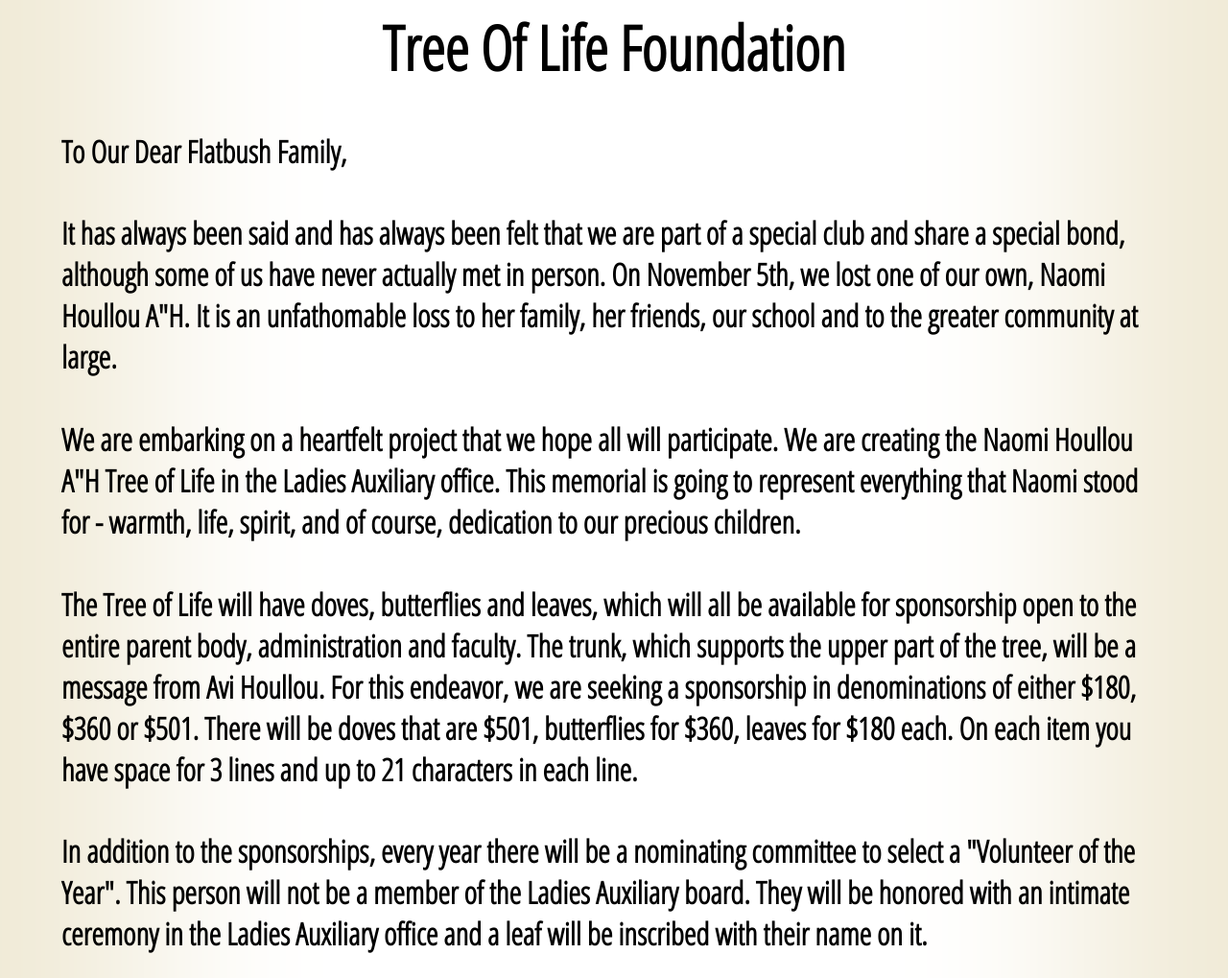
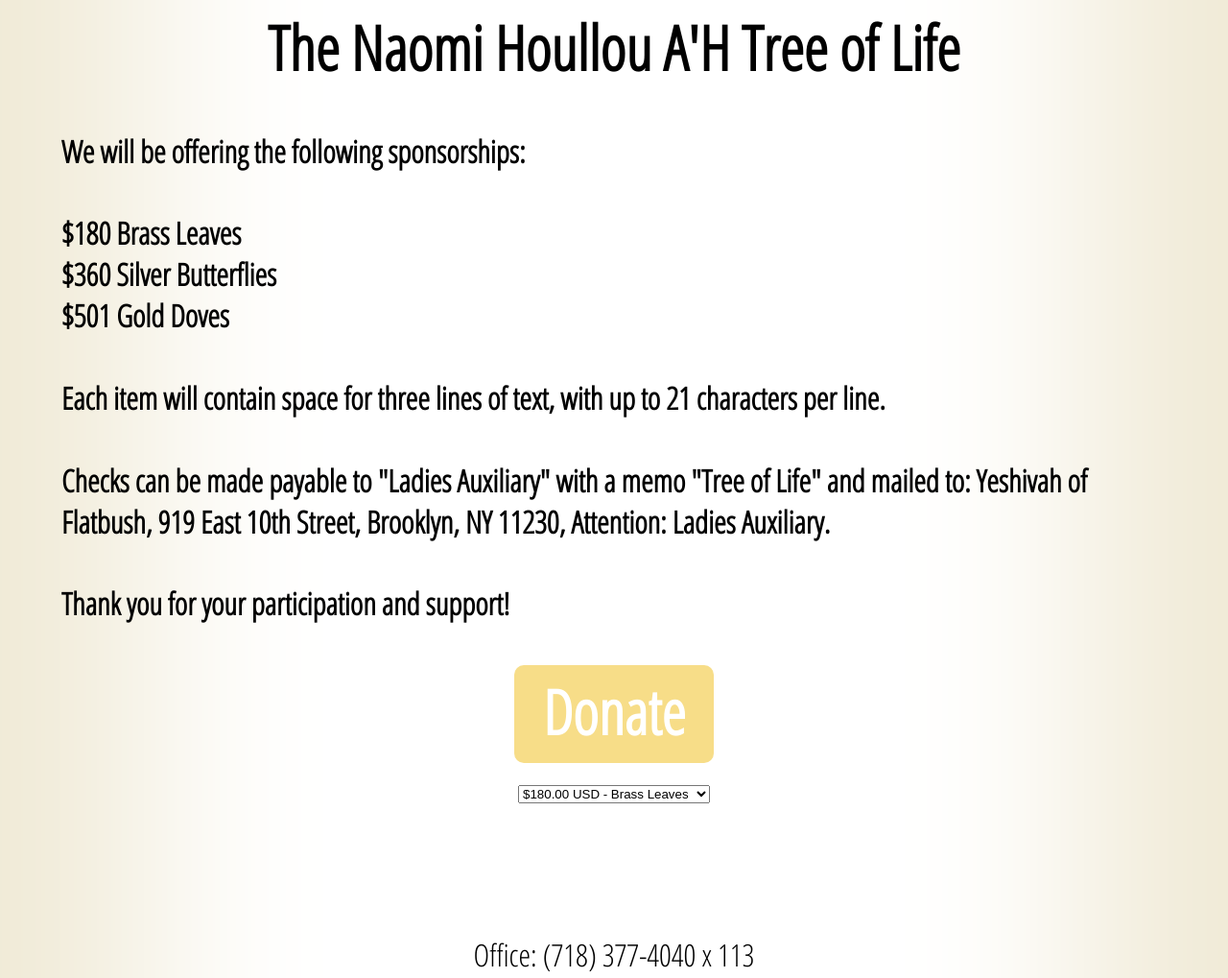
Before and after one commit to TreeOfLife1/TreeOfLife1.github.io, a plain HTML site: page index.html in a window 1280 px wide. Shown: the part 560-1579 px from the top of the page at 96% size. Drawn offline with Linux system fonts and the light colour scheme.

Commit message:
Updated Text

```diff
--- a/index.html
+++ b/index.html
@@ -12,23 +12,14 @@
         <div class="Content">
             <img src="NewTreeImage.png" alt="">
             <div class="TextContainer">
-                <h1>Tree Of Life Foundation</h1>
-                <h4>To Our Dear Flatbush Family,</h4>
-                <h4>It has always been said and has always been felt that we are part of a special club and share a special bond,
-                    although some of us have never actually met in person. On November 5th, we lost one of our own, Naomi Houllou A"H.
-                    It is an unfathomable loss to her family, her friends, our school and to the greater community at large.</h4>
-                <h4>We are embarking on a heartfelt project that we hope all will participate. We are creating the Naomi Houllou A"H
-                    Tree of Life in the Ladies Auxiliary office. This memorial is going to represent everything that Naomi stood for -
-                    warmth, life, spirit, and of course, dedication to our precious children.</h4>
-                <h4>The Tree of Life will have doves, butterflies and leaves, which will all be available for sponsorship open to the
-                    entire parent body, administration and faculty. The trunk, which supports the upper part of the tree, will be a
-                    message from Avi Houllou. For this endeavor, we are seeking a sponsorship in denominations of either $180, $360 or
-                    $501. There will be doves that are $501, butterflies for $360, leaves for $180 each. On each item you have space
-                    for 3 lines and up to 21 characters in each line.</h4>
-                <h4>In addition to the sponsorships, every year there will be a nominating committee to select a "Volunteer of the Year".
-                    This person will not be a member of the Ladies Auxiliary board. They will be honored with an intimate ceremony in the
-                    Ladies Auxiliary office and a leaf will be inscribed with their name on it.</h4>
-                <h4>Thank you for your participation and support!</h4>
+                <h1>The Naomi Houllou A'H Tree of Life</h1>
+                <h4>We will be offering the following sponsorships:</h4>
+                <h4>$180    Brass Leaves <br>
+                    $360    Silver Butterflies <br>
+                    $501    Gold Doves</h4>
+                <h4>Each item will contain space for three lines of text, with up to 21 characters per line.</h4>
+                <h4>Checks can be made payable to "Ladies Auxiliary" with a memo "Tree of Life" and mailed to: Yeshivah of Flatbush, 919 East 10th Street, Brooklyn, NY 11230, Attention: Ladies Auxiliary.</h4>
+                <h4> Thank you for your participation and support!</h4>
             </div>
             <div class="ButtonContainer">
                 <form action="https://www.paypal.com/cgi-bin/webscr" method="post" target="_top">
@@ -49,10 +40,6 @@
                     <input type="hidden" name="currency_code" value="USD">
                 </form>
             </div>
-            <div class="TextContainer">
-                <h4>If you'd like to pay through a foundation (for example, JCF), please mail a check made out to Ladies Auxiliary with
-                    a memo "Tree Of Life." Mailing Address: Yeshivah of Flatbush, 919 East 10th Street Brooklyn NY 11230, Attention: Ladies Auxiliary.</h4>
-            </div>
             <div class="FooterContent">
                 <p>Office: <a class="PhoneNumber" href="tel:+17183774040113">(718) 377-4040 x 113</a></p>
                 <p>____________________</p>
```
